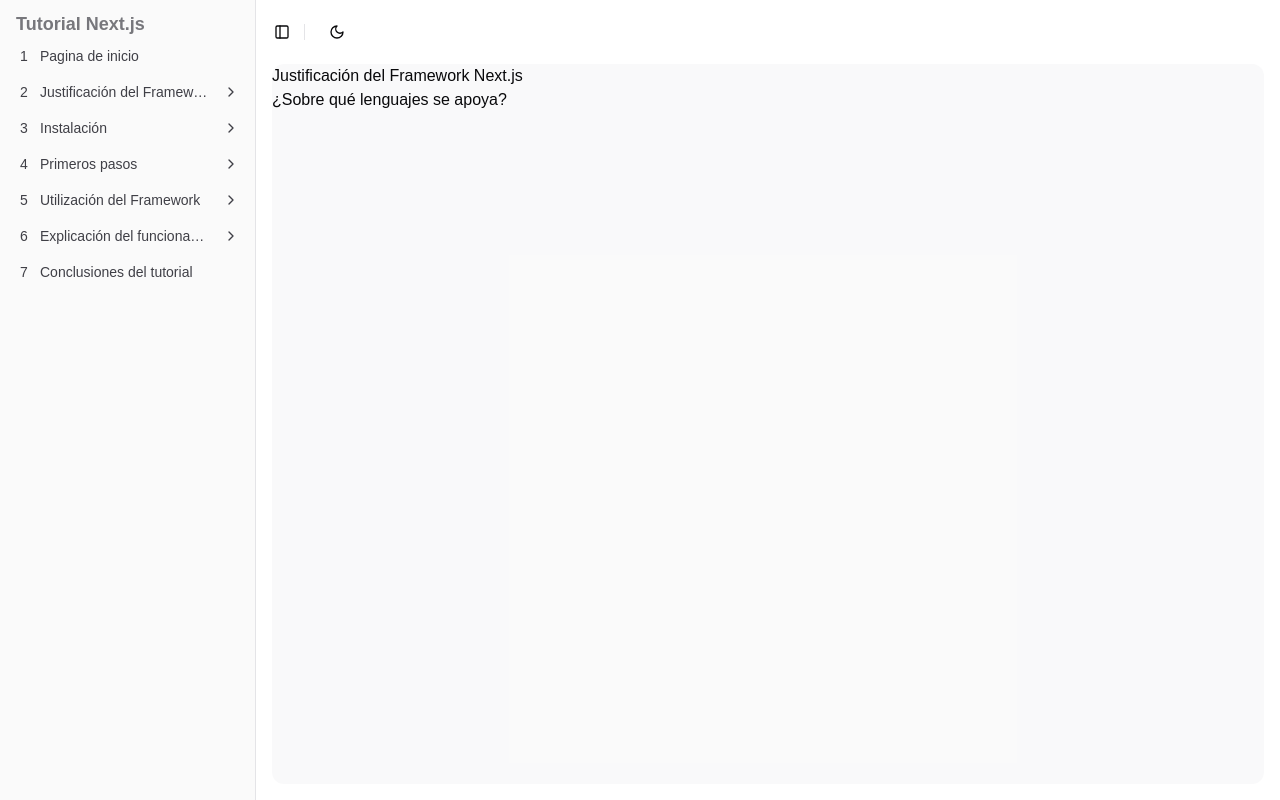
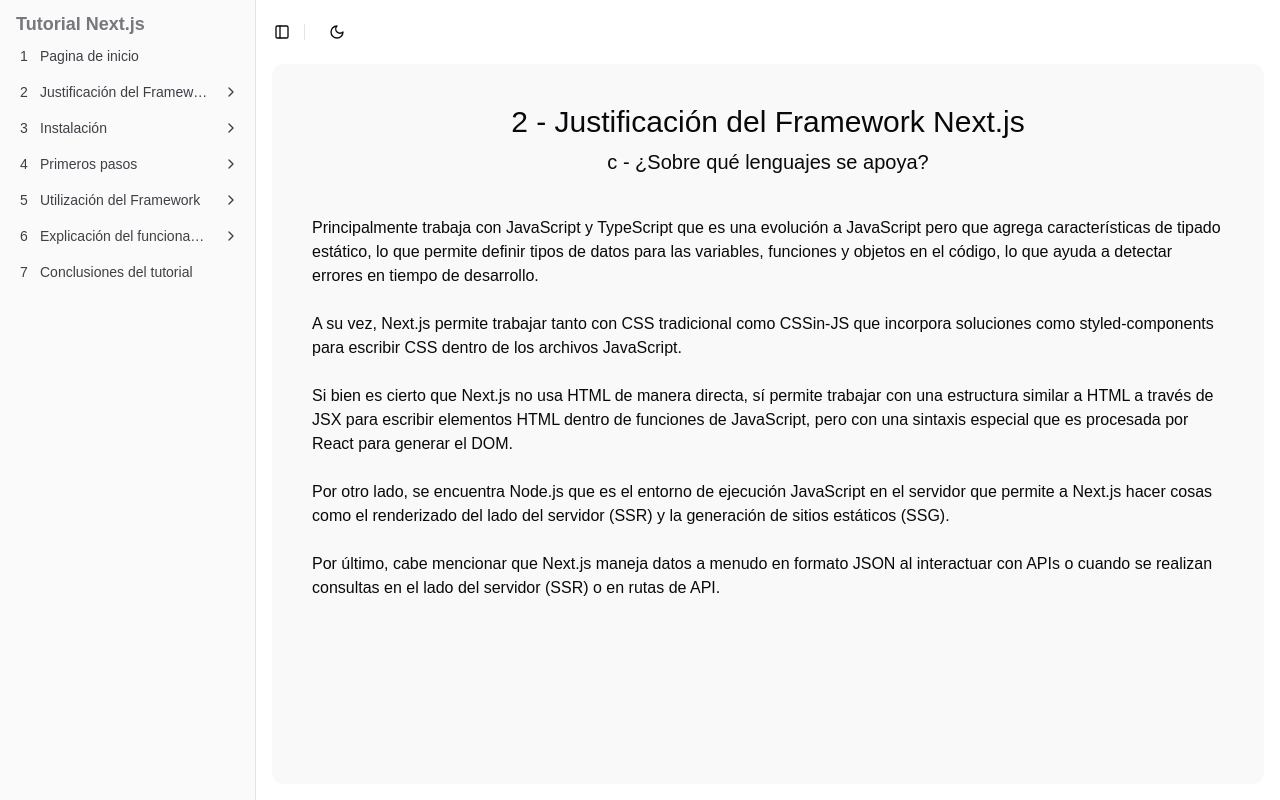
Before and after one commit to DedaloIcarus/actividad2_tutorial_nextjs, a Next.js app: page /2-c in a window 1280 px wide. Built offline with nearby package versions, Linux system fonts and the light colour scheme.

Commit message:
first section

```diff
--- a/src/app/2-a/page.js
+++ b/src/app/2-a/page.js
@@ -2,9 +2,36 @@
 
 export default function Page() {
   return (
-      <div>
-          <h1>{navitems[1].title}</h1>
-          <h5>{navitems[1].items[0].title}</h5>
+      <div className="text-center p-10">
+          <div className="flex flex-col gap-2 mb-10">
+              <h1 className="text-3xl">2 - {navitems[1].title}</h1>
+              <h5 className="text-xl">a - {navitems[1].items[0].title}</h5>
+          </div>
+          <div className="text-start">
+              <p>
+                  NextJS es un framework JavaScript ligero y de código abierto creado
+                  sobre React, que permite desarrollar aplicaciones y sitios web muy
+                  rápidos y fáciles de usar.
+                  <br/>
+                  <br/>
+                  Aunque tiene una curva de aprendizaje, incluso los desarrolladores
+                  nuevos de front-end pueden aprenderlo rápidamente. Se basa en
+                  Babel y Node.js, integrándose con React para desarrollar aplicaciones.
+                  <br/>
+                  <br/>
+                  Un dato curioso es, que React menciona a NextJS entre sus
+                  herramientas recomendadas, indicando que es una solución para
+                  crear sitios web renderizados por el servidor. Las aplicaciones de React
+                  solo pueden renderizar su contenido en el navegador, del lado del
+                  cliente.
+                  <br/>
+                  <br/>
+                  Además, NextJS incluye todas las funciones necesarias para
+                  convertirse en la plataforma líder para crear sitios web modernos,
+                  como exportación estática, modo de vista previa, renderizado previo,
+                  optimización automática y compilación más rápida.
+              </p>
+          </div>
       </div>
   );
 }
--- a/src/app/2-b/page.js
+++ b/src/app/2-b/page.js
@@ -1,10 +1,23 @@
 import navitems from "@/config/navitems";
 
 export default function Page() {
-  return (
-      <div>
-          <h1>{navitems[1].title}</h1>
-          <h5>{navitems[1].items[1].title}</h5>
-      </div>
-  );
+    return (
+        <div className="text-center p-10">
+            <div className="flex flex-col gap-2 mb-10">
+                <h1 className="text-3xl">2 - {navitems[1].title}</h1>
+                <h5 className="text-xl">b - {navitems[1].items[1].title}</h5>
+            </div>
+            <div className="text-start">
+                <p>
+                    Next.js es un framework extremadamente versátil que se puede
+                    utilizar en una variedad de aplicaciones y casos de uso como pueden
+                    ser sitios web estáticos (blog, porfolios…), aplicaciones web dinámicas
+                    (dashboards, paneles interactivos…), tiendas en línea “E-commerce”,
+                    aplicaciones chat en vivo, redes sociales, foros de comunidad,
+                    plataformas de video y multimedia, aplicaciones multiplataforma,
+                    aplicaciones con autenticación y gestión de sesión, y un largo etcétera.
+                </p>
+            </div>
+        </div>
+    );
 }
--- a/src/app/2-c/page.js
+++ b/src/app/2-c/page.js
@@ -1,10 +1,43 @@
 import navitems from "@/config/navitems";
 
 export default function Page() {
-  return (
-      <div>
-          <h1>{navitems[1].title}</h1>
-          <h5>{navitems[1].items[2].title}</h5>
-      </div>
-  );
+    return (
+        <div className="text-center p-10">
+            <div className="flex flex-col gap-2 mb-10">
+                <h1 className="text-3xl">2 - {navitems[1].title}</h1>
+                <h5 className="text-xl">c - {navitems[1].items[2].title}</h5>
+            </div>
+            <div className="text-start">
+                <p>
+                    Principalmente trabaja con JavaScript y TypeScript que es una
+                    evolución a JavaScript pero que agrega características de tipado
+                    estático, lo que permite definir tipos de datos para las variables,
+                    funciones y objetos en el código, lo que ayuda a detectar errores en
+                    tiempo de desarrollo.
+                    <br/>
+                    <br/>
+                    A su vez, Next.js permite trabajar tanto con CSS tradicional como CSSin-JS que incorpora soluciones
+                    como styled-components para escribir
+                    CSS dentro de los archivos JavaScript.
+                    <br/>
+                    <br/>
+                    Si bien es cierto que Next.js no usa HTML de manera directa, sí permite
+                    trabajar con una estructura similar a HTML a través de JSX para escribir
+                    elementos HTML dentro de funciones de JavaScript, pero con una
+                    sintaxis especial que es procesada por React para generar el DOM.
+                    <br/>
+                    <br/>
+                    Por otro lado, se encuentra Node.js que es el entorno de ejecución
+                    JavaScript en el servidor que permite a Next.js hacer cosas como el
+                    renderizado del lado del servidor (SSR) y la generación de sitios
+                    estáticos (SSG).
+                    <br/>
+                    <br/>
+                    Por último, cabe mencionar que Next.js maneja datos a menudo en
+                    formato JSON al interactuar con APIs o cuando se realizan consultas
+                    en el lado del servidor (SSR) o en rutas de API.
+                </p>
+            </div>
+        </div>
+    );
 }
--- a/src/app/2-d/page.js
+++ b/src/app/2-d/page.js
@@ -1,10 +1,38 @@
 import navitems from "@/config/navitems";
 
 export default function Page() {
-  return (
-      <div>
-          <h1>{navitems[1].title}</h1>
-          <h5>{navitems[1].items[3].title}</h5>
-      </div>
-  );
+    return (
+        <div className="text-center p-10">
+            <div className="flex flex-col gap-2 mb-10">
+                <h1 className="text-3xl">2 - {navitems[1].title}</h1>
+                <h5 className="text-xl">d - {navitems[1].items[3].title}</h5>
+            </div>
+            <div className="text-start">
+                <p>
+                    Para poder trabajar con Next.js se necesita tener algunos elementos
+                    básicos relacionados con el entorno de desarrollo, como son:
+                    <br/>
+                    <br/>
+                    <span className="font-bold underline">Node.js</span>
+                    <br/>
+                    Next.js requiere Node.js para funcionar, ya que el framework se
+                    ejecuta en este entorno.
+                    <br/>
+                    <br/>
+                    <span className="font-bold underline">npm o Yarn</span>
+                    <br/>
+                    <span className="underline">npm</span> es el gestor de paquetes predeterminado que se utiliza para
+                    instalar dependencias y paquetes en proyectos de Node.js.
+                    <br/>
+                    <span className="underline">Yarn</span> es otro gestor de paquetes similar a npm, pero algunas
+                    personas
+                    prefieren usarlo por su velocidad y características adicionales.
+                    <br/>
+                    <br/>
+                    <span className="font-bold underline">Un editor de código</span> como puede ser Visual Studio Code, Sublime Text,
+                    Atom y un largo etcétera para poder escribir y editar el código.
+                </p>
+            </div>
+        </div>
+    );
 }
```
